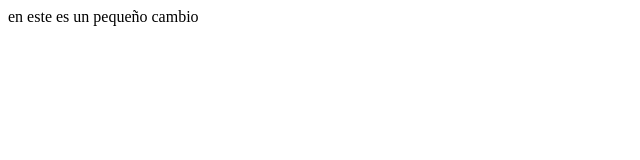
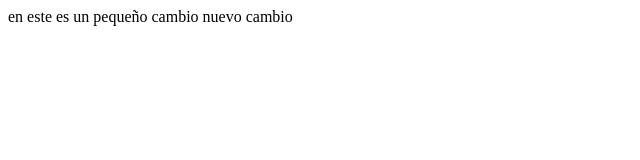
Before and after one commit to RogerCoutino/test_versions, a plain HTML site: page test.html in a window 1280 px wide. Shown: the whole page, without its empty margins (0-640 px from the left). Drawn offline with Linux system fonts and the light colour scheme.

Commit message:
version 1.0.2

```diff
--- a/test.html
+++ b/test.html
@@ -6,6 +6,7 @@
 <body>
 	<div>
 		en este es un pequeño cambio
+		nuevo cambio
 	</div>
 </body>
 </html>
```
